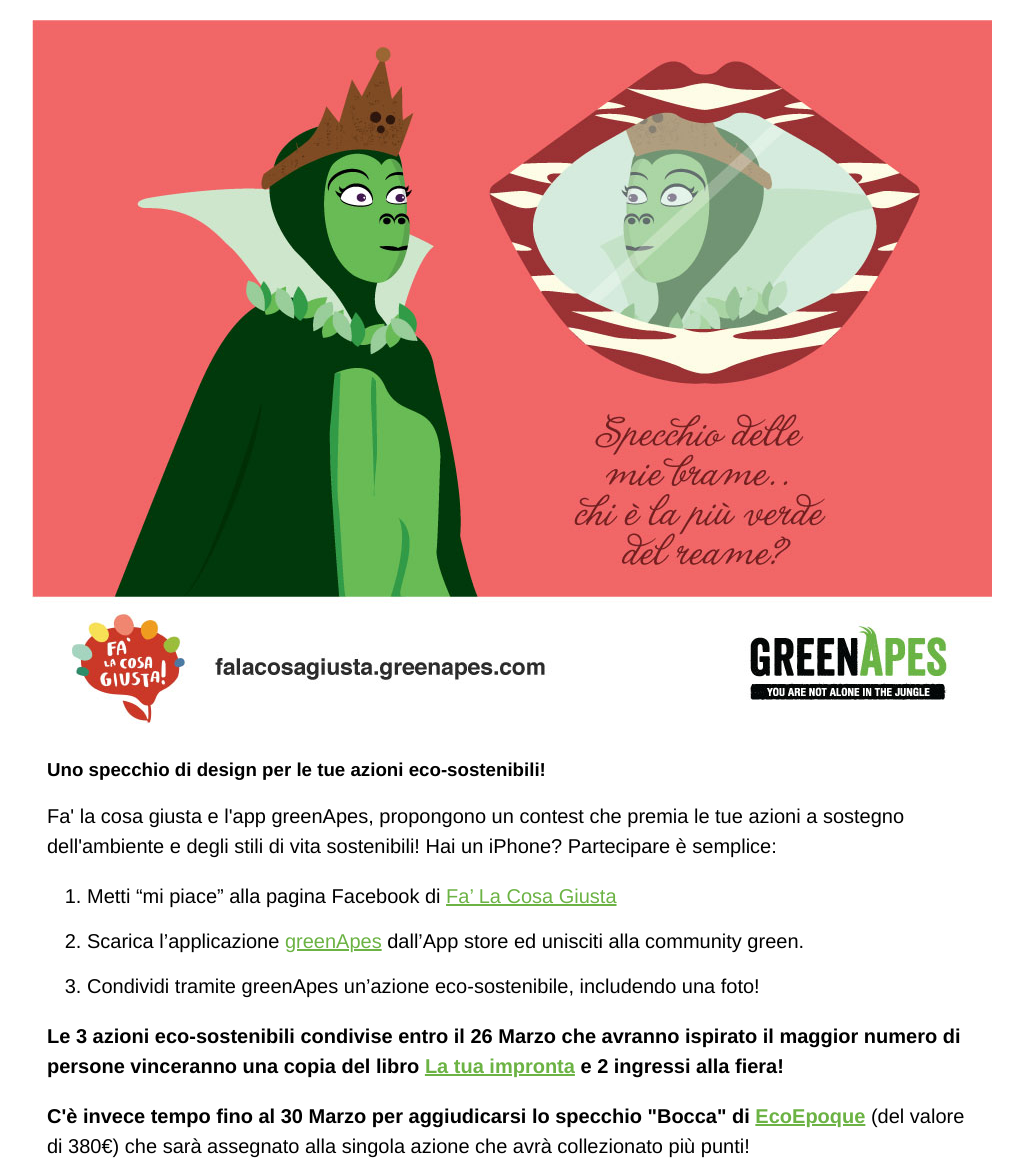
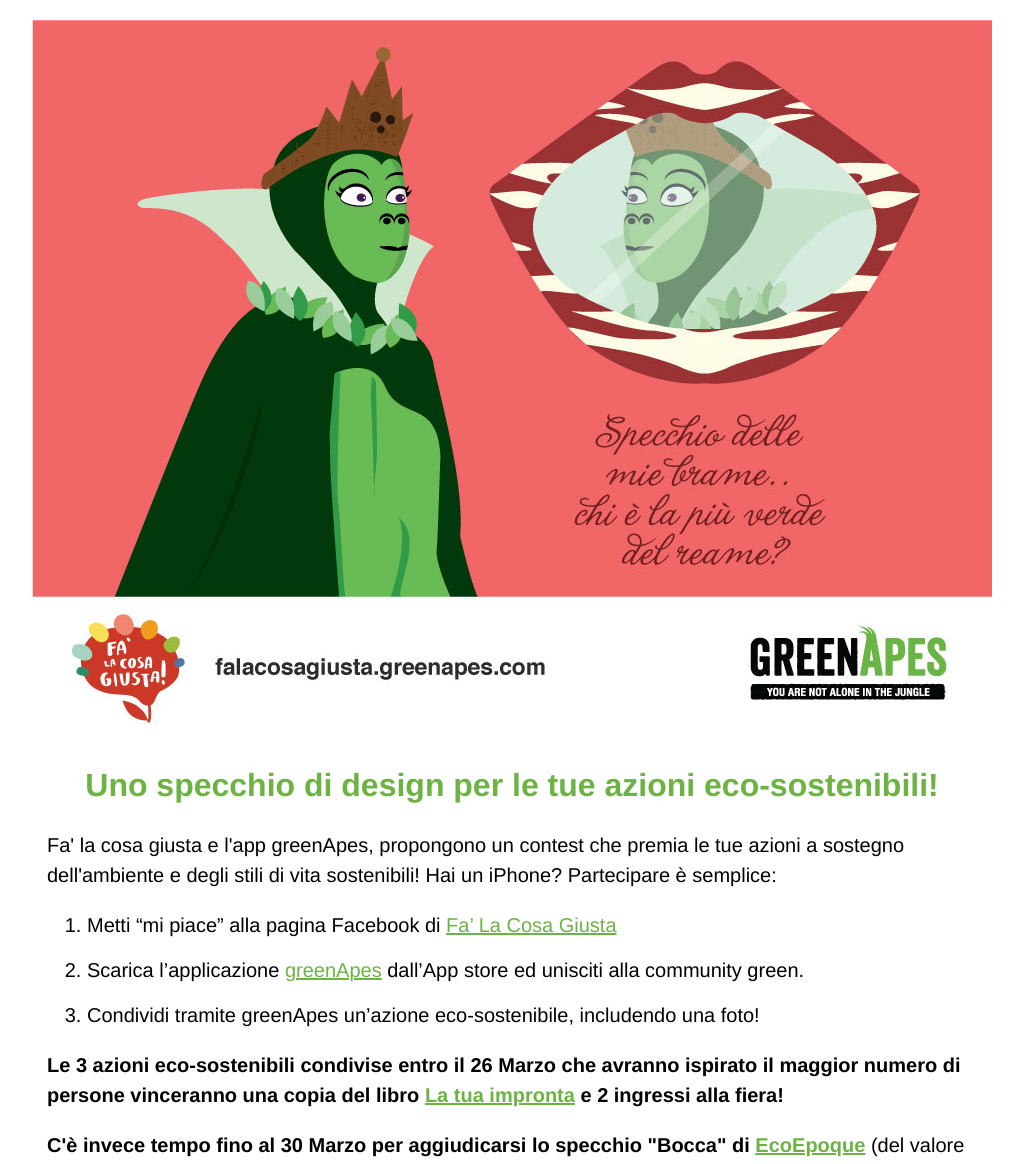
Before and after one commit to greenapes/falacosagiusta-challenge, a website: page index.html in a window 1280 px wide. Shown: the top 1164 px of the page, without its empty margins (153-1176 px from the left). Drawn offline with Linux system fonts and the light colour scheme; a script that the page names is missing.

Commit message:
Update index.html

```diff
--- a/index.html
+++ b/index.html
@@ -124,7 +124,7 @@
                 <img src="banner.jpg" alt="">
             </div>
             <div class="text">
-                <h3> Uno specchio di design per le tue azioni eco-sostenibili! </h3>
+                <h2> Uno specchio di design per le tue azioni eco-sostenibili! </h2>
                 <p>Fa' la cosa giusta e l'app greenApes, propongono un contest che premia le tue azioni a sostegno dell'ambiente e degli stili di vita sostenibili! Hai un iPhone?  Partecipare è semplice:</p>
                 <ol>
                     <li>Metti “mi piace” alla pagina Facebook di <a href="https://www.facebook.com/pages/Fa-la-cosa-giusta/33481833782">Fa’ La Cosa Giusta</a></li>
@@ -141,10 +141,10 @@
                         <li>5 punti per ogni clap (like) su greenApes</li>
                         <li>10 punti bonus se condividi la tua azione su Facebook (puoi farlo direttamente dalla app greenApes!)</li>
                         <li>5 punti per ogni like su Facebook ricevuto dalla tua azione condivisa</li>
+                    </ul>
                         Lo specchio "Bocca" "sarà consegnato Domenica 30 Marzo all'interno della Fiera.
                         Ogni partecipante può sottoporre un numero illimitato di azioni ma sarà la sua singola azione più votata a partecipare al concorso.
                         Consiglio: oltre alla foto includete un commento della vostra azione per attirare l'attenzione degli altri utenti e per ricevere più like su facebook dai vostri amici!'
-                    </ul>
                 </p>
             </div>
             <div id="page">
```
